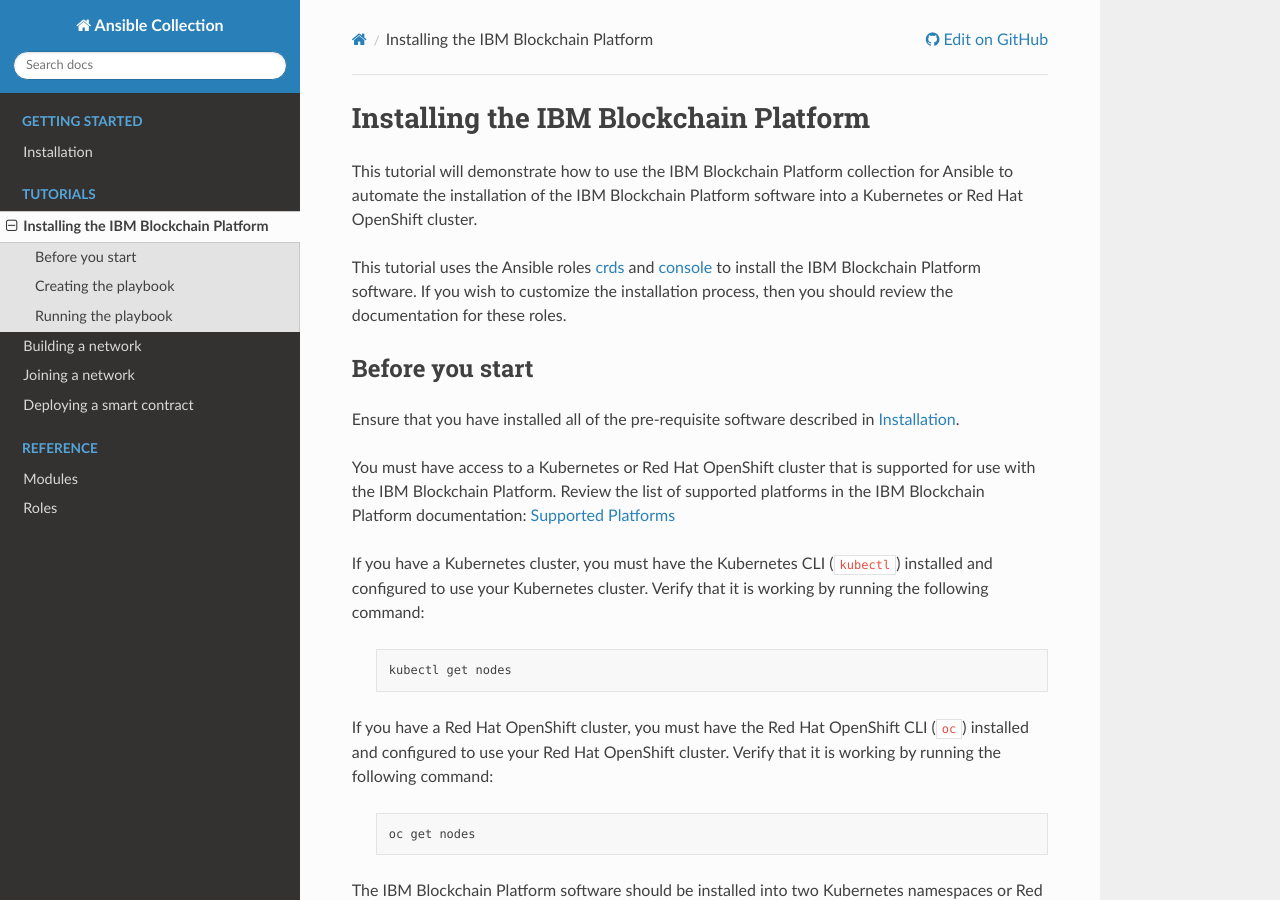
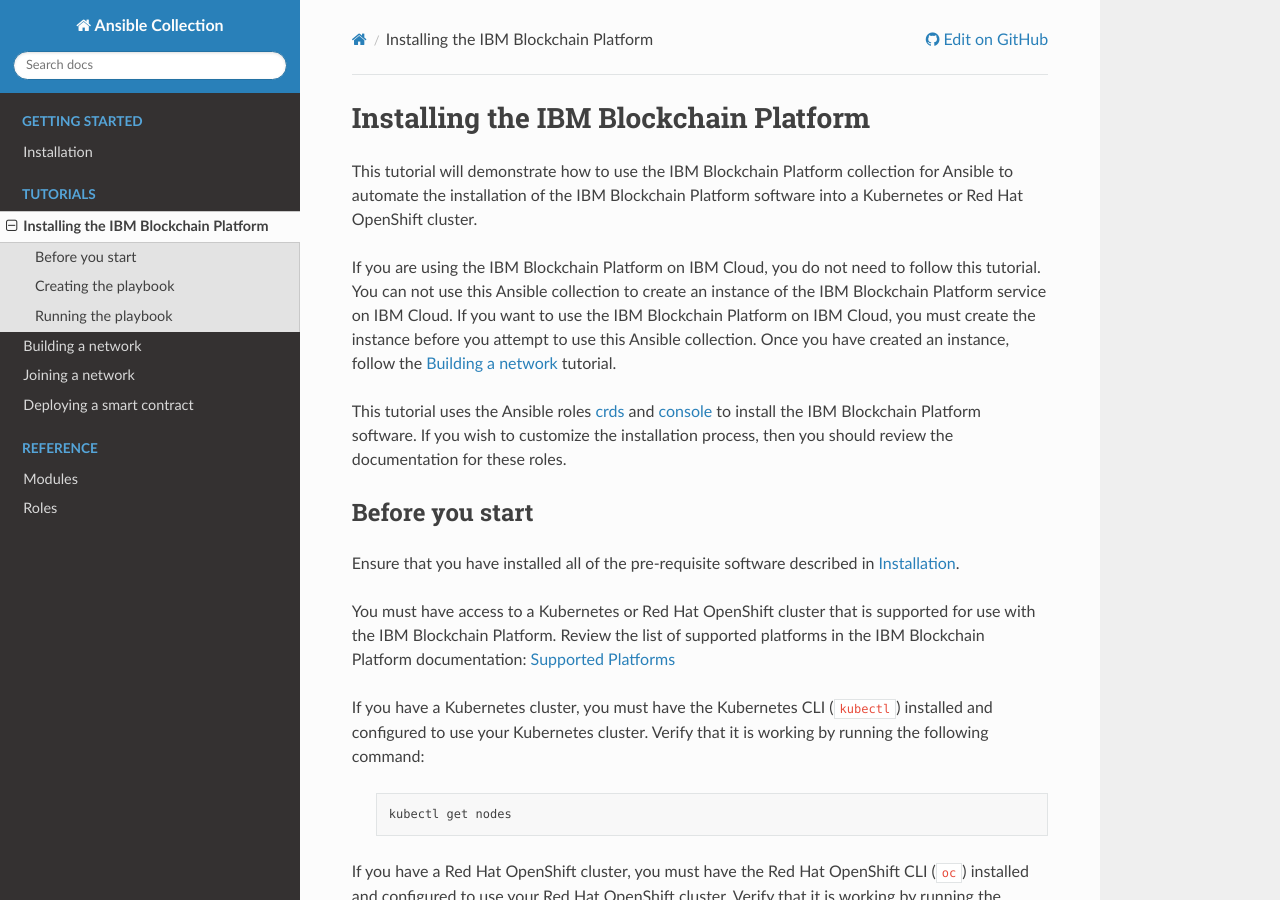
Before and after one commit to IBM-Blockchain/ansible-collection, a Sphinx documentation site: the page built from docs/source/tutorials/installing.rst, in a window 1280 px wide and 900 px high. Built offline with Sphinx 7.4.7 and the Read the Docs theme 2.0.0, drawn with Linux system fonts in a browser that asks for light colours.

Commit message:
Make it clearer that the installing tutorial is not for SaaS (resolves #348)
Signed-off-by: Simon Stone <sstone1@uk.ibm.com>

```diff
--- a/docs/source/tutorials/installing.rst
+++ b/docs/source/tutorials/installing.rst
@@ -6,6 +6,8 @@
 ======================================
 
 This tutorial will demonstrate how to use the IBM Blockchain Platform collection for Ansible to automate the installation of the IBM Blockchain Platform software into a Kubernetes or Red Hat OpenShift cluster.
+
+If you are using the IBM Blockchain Platform on IBM Cloud, you do not need to follow this tutorial. You can not use this Ansible collection to create an instance of the IBM Blockchain Platform service on IBM Cloud. If you want to use the IBM Blockchain Platform on IBM Cloud, you must create the instance before you attempt to use this Ansible collection. Once you have created an instance, follow the `Building a network <./building.html>`_ tutorial.
 
 This tutorial uses the Ansible roles `crds <../roles/crds.html>`_ and `console <../roles/console.html>`_ to install the IBM Blockchain Platform software. If you wish to customize the installation process, then you should review the documentation for these roles.
 
```
